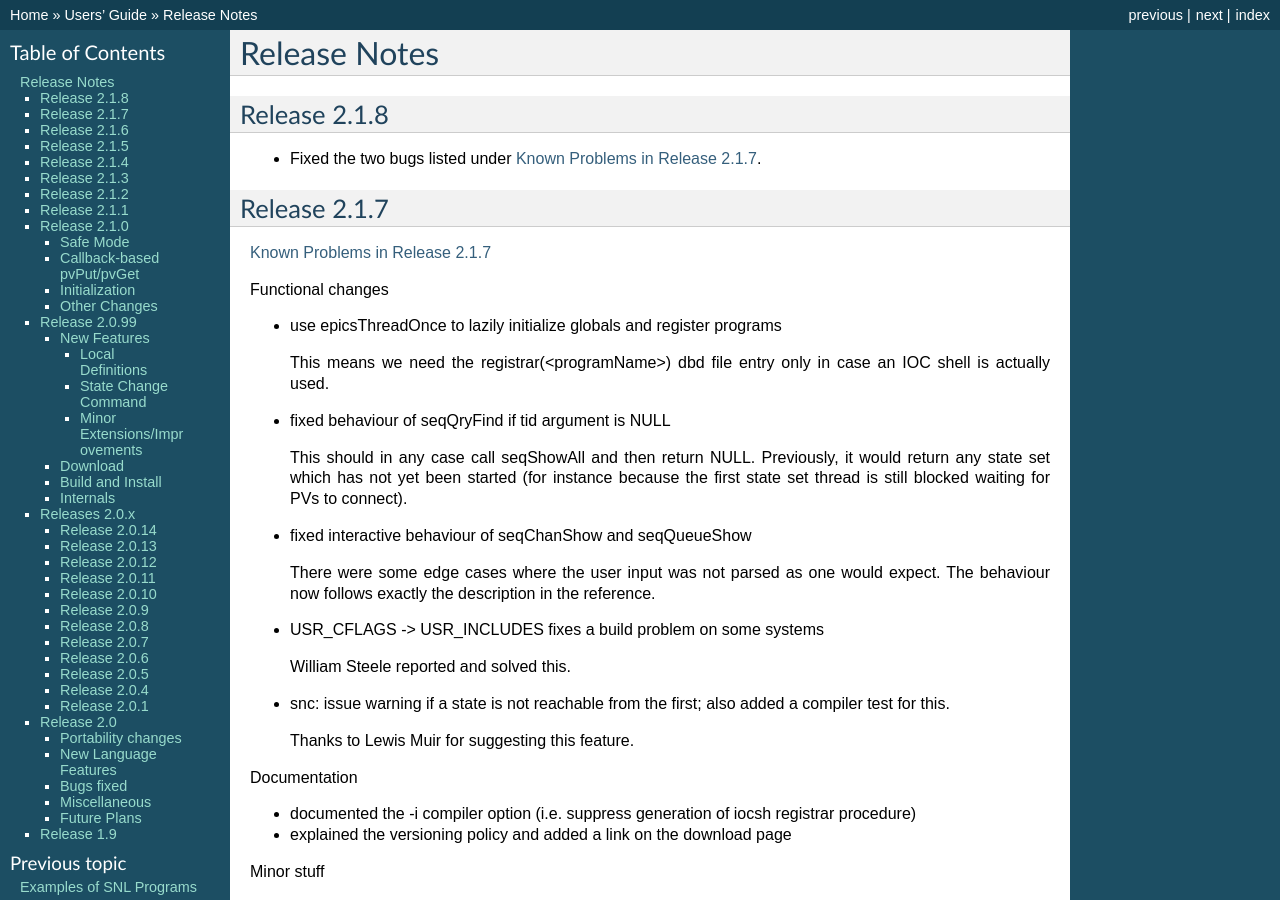
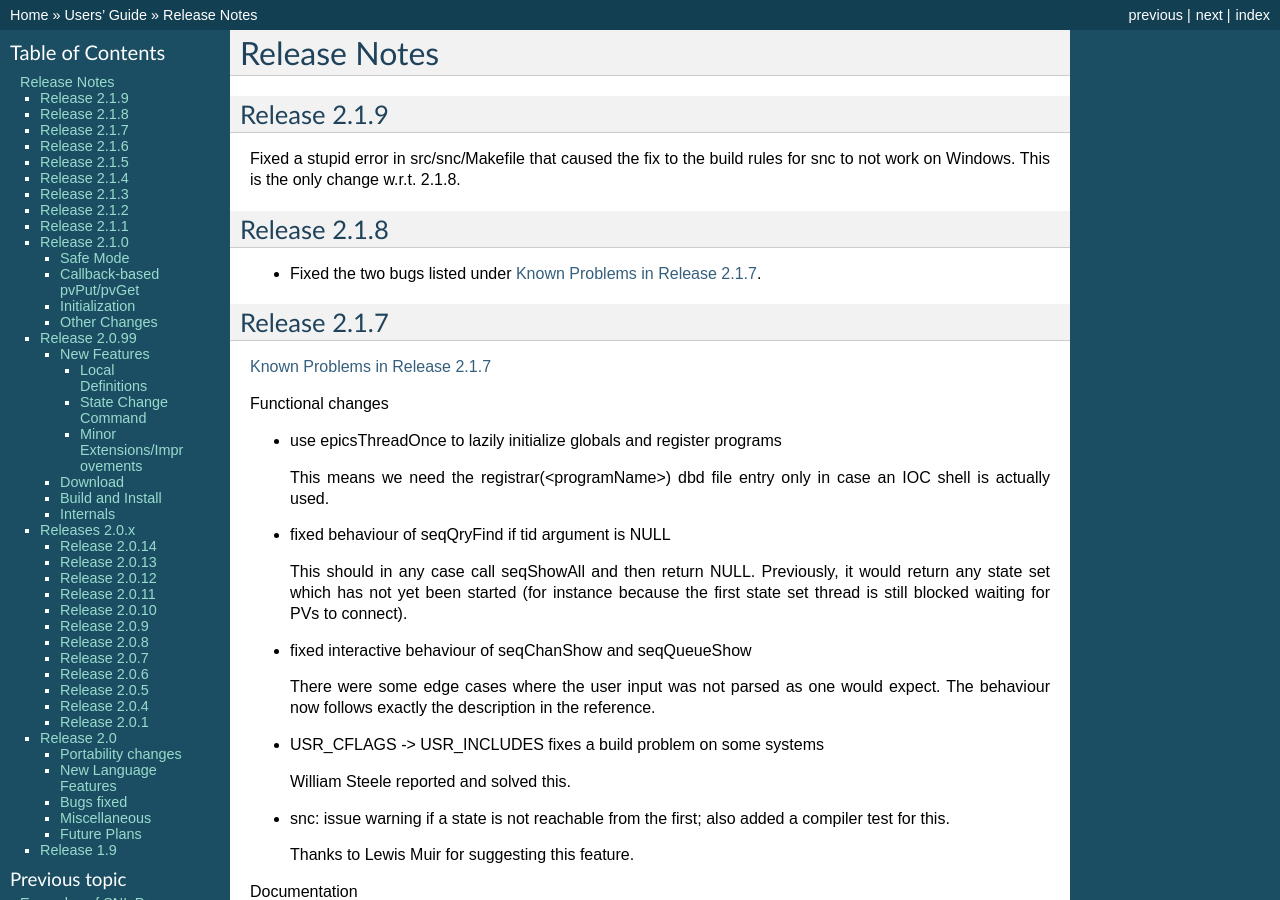
Before and after one commit to jeonghanlee/sequencer-2-2, a Sphinx documentation site: the page built from documentation/Notes.txt, in a window 1280 px wide and 900 px high. Built offline with Sphinx 7.4.7, drawn with Linux system fonts in a browser that asks for light colours.

```diff
--- a/documentation/Installation.txt
+++ b/documentation/Installation.txt
@@ -28,7 +28,7 @@ Releases are available here:
 
    http://www-csr.bessy.de/control/SoftDist/sequencer/releases/
 
-The current stable release is `2.1.8`_. Please take a look at the
+The current stable release is `2.1.9`_. Please take a look at the
 :ref:`VersioningPolicy` if you are unsure whether to upgrade to
 a new release.
 
@@ -50,6 +50,7 @@ or by following the links here:
    ========= ===========================
    Version   Release Notes
    --------- ---------------------------
+   `2.1.9`_  :ref:`Release_Notes_2.1.9`
    `2.1.8`_  :ref:`Release_Notes_2.1.8`
    `2.1.7`_  :ref:`Release_Notes_2.1.7`
    `2.1.6`_  :ref:`Release_Notes_2.1.6`
@@ -102,6 +103,7 @@ patches.
 You can also follow development by using the `repository browser`_.
 
 .. _latest snapshot: http://www-csr.bessy.de/control/SoftDist/sequencer/releases/seq-snapshot-latest.tar.gz
+.. _2.1.9: http://www-csr.bessy.de/control/SoftDist/sequencer/releases/seq-2.1.9.tar.gz
 .. _2.1.8: http://www-csr.bessy.de/control/SoftDist/sequencer/releases/seq-2.1.8.tar.gz
 .. _2.1.7: http://www-csr.bessy.de/control/SoftDist/sequencer/releases/seq-2.1.7.tar.gz
 .. _2.1.6: http://www-csr.bessy.de/control/SoftDist/sequencer/releases/seq-2.1.6.tar.gz
--- a/documentation/Notes.txt
+++ b/documentation/Notes.txt
@@ -1,5 +1,14 @@
 Release Notes
 =============
+
+.. _Release_Notes_2.1.9:
+
+Release 2.1.9
+-------------
+
+Fixed a stupid error in src/snc/Makefile that caused the fix to
+the build rules for snc to not work on Windows.
+This is the only change w.r.t. 2.1.8.
 
 .. _Release_Notes_2.1.8:
 
--- a/documentation/conf.py
+++ b/documentation/conf.py
@@ -52,7 +52,7 @@ copyright = u"""
 # The short X.Y version.
 version = '2.1'
 # The full version, including alpha/beta/rc tags.
-release = '2.1.8'
+release = '2.1.9'
 
 # The language for content autogenerated by Sphinx. Refer to documentation
 # for a list of supported languages.
```
Also changed, not shown: documentation/KnownProblems.txt (+8 -0 lines), 1 other file.
